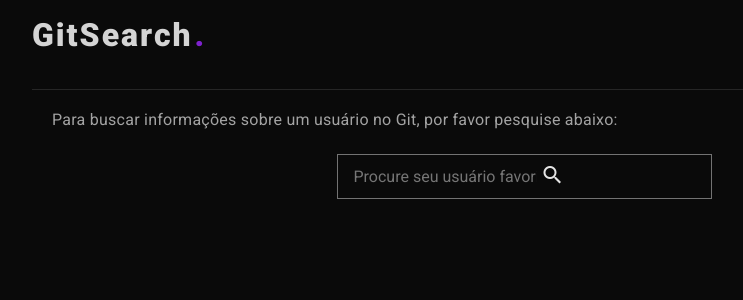
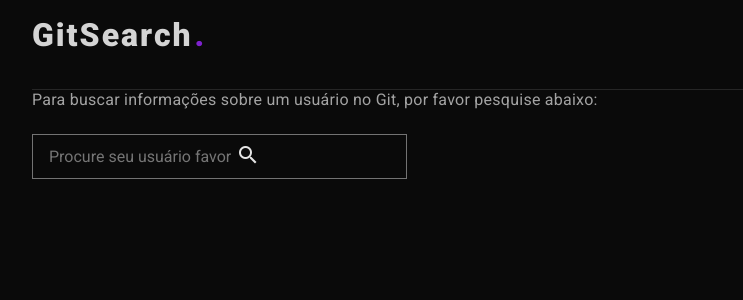
Before and after one commit to rcapeto/test-angular, an Angular app: page / in a window 1280 px wide. Shown: the top 300 px of the page, without its empty margins (116-859 px from the left). Built offline with nearby package versions, Linux system fonts and the light colour scheme.

Commit message:
styles: using common styles

```diff
--- a/src/app/pages/home/home.component.html
+++ b/src/app/pages/home/home.component.html
@@ -1,9 +1,9 @@
-<div class="home-container">
+<div class="home-container p-container">
    <p class="paragraph">
       Para buscar informações sobre um usuário no Git, por favor pesquise abaixo:
    </p>
 
-   <div class="search-container">
+   <div class="search-container w-full center">
       <app-input
          [defaultValue]="inputText"
          placeholder="Procure seu usuário favorito..."
--- a/src/app/pages/home/home.component.scss
+++ b/src/app/pages/home/home.component.scss
@@ -1,24 +1,7 @@
 .home-container {
-   padding: var(--padding-container);
-
    .search-container {
-      width: 100%;
       max-width: 375px;
-      margin: 0 auto;
       margin-top: 24px;
-
-      .button {
-         background-color: var(--purple-dark);
-         display: flex;
-         align-items: center;
-         justify-content: center;
-         border: 0;
-         padding: 8px 16px;
-         border-radius: var(--border-radius);
-         font-family: var(--font);
-         color: var(--zinc-200);
-         font-weight: 700;
-      }
 
       .input-button {
          background-color: transparent;
```
